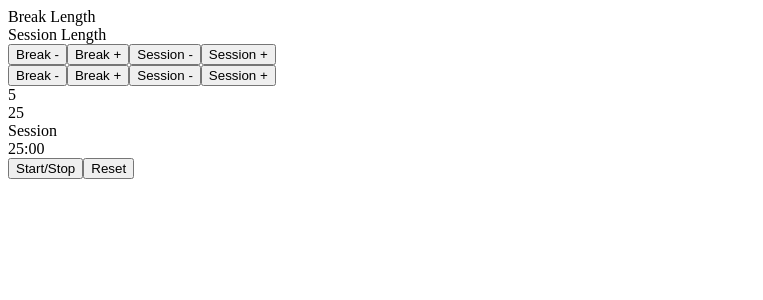
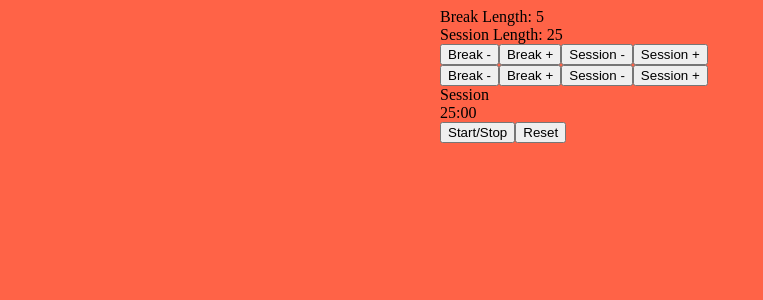
Before and after one commit to jamesmaskell/pomodoro, an Angular app: page / in a window 1280 px wide. Shown: the top 300 px of the page, without its empty margins (0-763 px from the left). Built offline with nearby package versions, Linux system fonts and the light colour scheme.

Commit message:
working on styling

```diff
--- a/src/app/app.component.html
+++ b/src/app/app.component.html
@@ -1,5 +1,12 @@
-<div id="break-label">Break Length</div>
-<div id="session-label">Session Length</div>
+<div class="container">
+  <div>
+    <span id="break-label">Break Length: </span>
+    <span id="break-length">{{ breakLength / 60 }}</span>
+  </div>
+  <div>
+    <span id="session-label">Session Length: </span>
+    <span id="session-length">{{ sessionLength / 60 }}</span>
+  </div>
   <button id="break-decrement" (click)="changeTime(true, -60)">Break -</button>
   <button id="break-increment" (click)="changeTime(true, 60)">Break +</button>
   <button id="session-decrement" (click)="changeTime(false, -60)">
@@ -33,11 +40,9 @@
     [maxValue]="3600"
     [minValue]="60"
   ></app-increment-button>
-
-<div id="break-length">{{ breakLength / 60 }}</div>
-<div id="session-length">{{ sessionLength / 60 }}</div>
   <div id="timer-label">{{ currentState }}</div>
   <div id="time-left">{{ timeLeftStr }}</div>
   <button id="start_stop" (click)="changeTimerState()">Start/Stop</button>
   <button id="reset" (click)="reset()">Reset</button>
   <audio id="beep" src="./assets/alarm.mp3" hidden></audio>
+</div>
--- a/src/app/app.component.scss
+++ b/src/app/app.component.scss
@@ -0,0 +1,4 @@
+.container {
+  margin: 0 auto;
+  width: 400px;
+}
--- a/src/styles.scss
+++ b/src/styles.scss
@@ -1 +1,3 @@
-/* You can add global styles to this file, and also import other style files */
+body {
+  background-color: #ff6347;
+}
```
Lines whose indentation alone changed are shown as unchanged.
